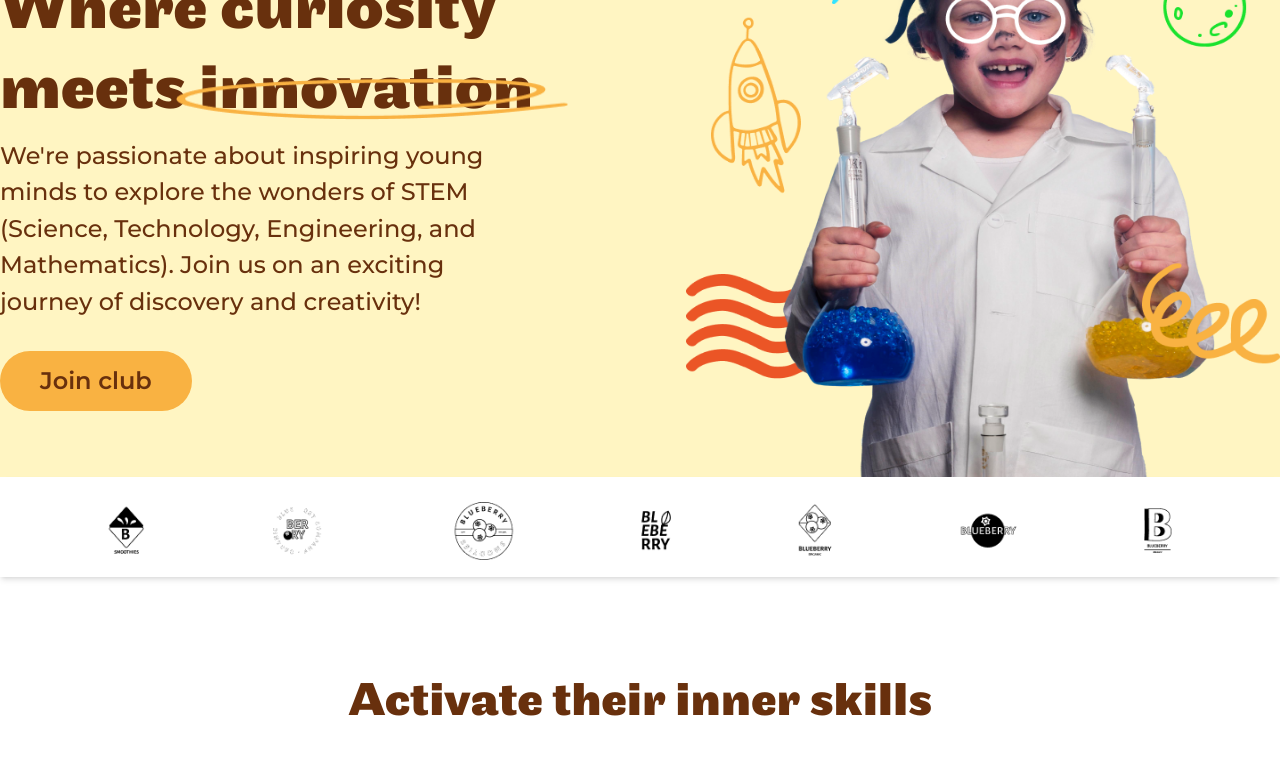
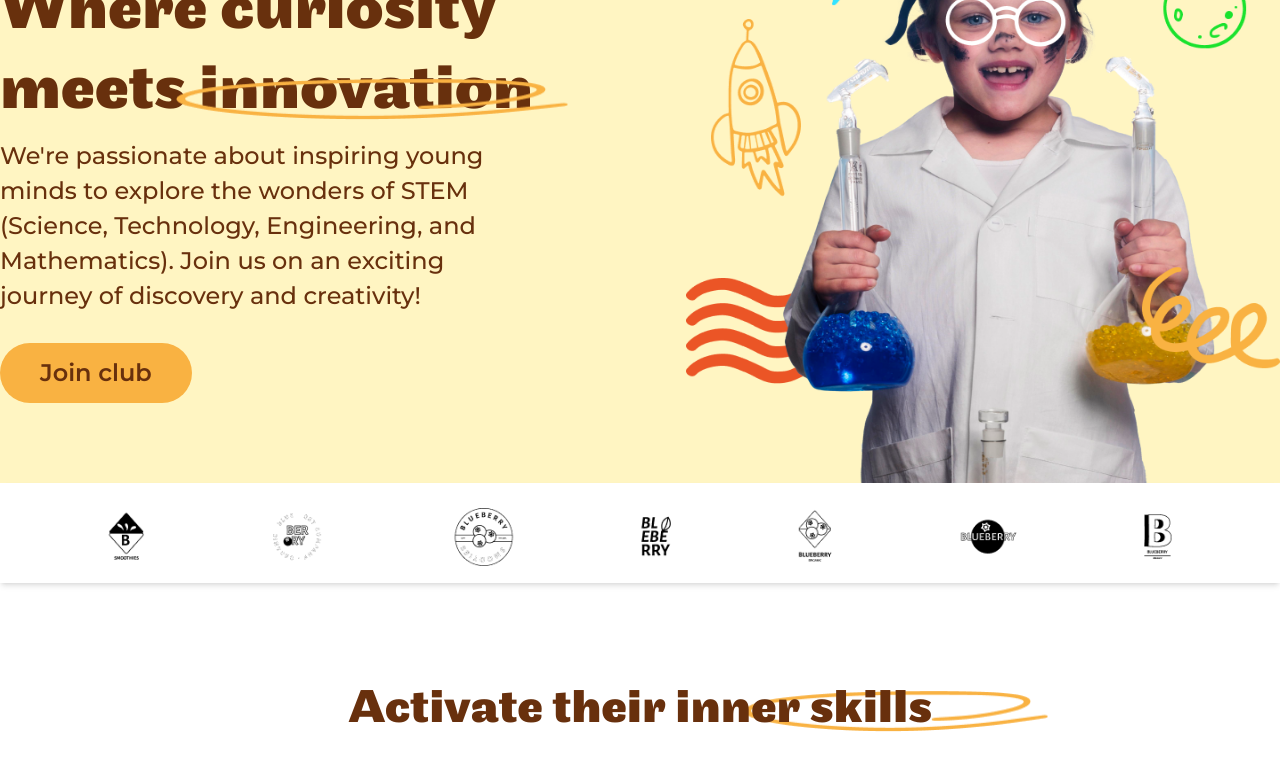
Before and after one commit to Princessayomide53/HandyCraft, a Next.js app: page / in a window 1280 px wide. Shown: the part 220-985 px from the top of the page. Built offline with nearby package versions, Linux system fonts and the light colour scheme.

Commit message:
added new pages

```diff
--- a/package.json
+++ b/package.json
@@ -12,12 +12,14 @@
     "next": "14.1.4",
     "react": "^18",
     "react-dom": "^18",
-    "react-slick": "^0.30.2"
+    "react-slick": "^0.30.2",
+    "slick-carousel": "^1.8.1"
   },
   "devDependencies": {
     "@types/node": "^20",
     "@types/react": "^18",
     "@types/react-dom": "^18",
+    "@types/react-slick": "^0.23.13",
     "autoprefixer": "^10.4.19",
     "eslint": "^8",
     "eslint-config-next": "14.1.4",
--- a/src/app/component/HomePage.tsx
+++ b/src/app/component/HomePage.tsx
@@ -3,6 +3,8 @@ import Nav from "./Layout/Nav";
 import Hero from "./Layout/Hero";
 import Main from "./Layout/Main";
 import Programs from "./Layout/Programs";
+import Testimonial from "./Layout/Testimonial";
+import Join from "./Layout/Join";
 
 const HomePage: React.FC = () => {
   return (
@@ -11,6 +13,8 @@ const HomePage: React.FC = () => {
       <Hero />
       <Main />
       <Programs />
+      <Testimonial />
+      <Join />
       {/* <Image
           className="relative dark:drop-shadow-[0_0_0.3rem_#ffffff70] dark:invert"
           src="/next.svg"
--- a/src/app/component/Layout/Hero.tsx
+++ b/src/app/component/Layout/Hero.tsx
@@ -29,7 +29,7 @@ const Hero: React.FC = () => {
               //   height={20}
               priority
             />
-            <p className="pt-[1.12rem] text-[#68300D] text-[1.5rem] font-medium leading-[2.2875rem]">
+            <p className="pt-[1.12rem] text-[#68300D] text-[1.5rem] font-medium leading-[2.1875rem]">
               We're passionate about inspiring young
               <br /> minds to explore the wonders of STEM <br />
               (Science, Technology, Engineering, and
@@ -42,7 +42,7 @@ const Hero: React.FC = () => {
           </div>
           <div>
             <Image
-              className="w-[37.125rem] h-[37.375rem]"
+              className="w-[37.125rem] h-[37.775rem]"
               src={hero}
               alt="Logo"
               //   width={52}
--- /dev/null
+++ b/src/app/component/Layout/Join.tsx
@@ -0,0 +1,39 @@
+import React from "react";
+import Image from "next/image";
+import objects from "../../../../public/Assets/objects.png";
+
+const Join: React.FC = () => {
+  return (
+    <section className="">
+      <div className="relative">
+        <Image
+          className="w-full h-[40.775rem]"
+          src={objects}
+          alt="Logo"
+          //   width={52}
+          //   height={20}
+          priority
+        />
+        <div className="absolute z-10 top-[15.5rem] left-1/2 transform -translate-x-1/2">
+          <h1
+            className="text-[#68300D] text-[3rem] font-bold leading-tight text-center"
+            style={{
+              fontFamily: "MapleMono",
+              // fontSize: "4rem",
+            }}
+          >
+            Join the Handycraft
+            <br /> Symposium
+          </h1>
+          <div className="mt-[2.88rem] pb-[1rem] flex justify-center">
+            <button className=" flex justify-center px-12 py-3 bg-[#F9B242] text-[#68300D] text-[1.5rem] font-semibold rounded-full">
+              Register
+            </button>
+          </div>
+        </div>
+      </div>
+    </section>
+  );
+};
+
+export default Join;
--- a/src/app/component/Layout/Main.tsx
+++ b/src/app/component/Layout/Main.tsx
@@ -3,6 +3,7 @@ import Image from "next/image";
 import item1 from "../../../../public/Assets/item1.png";
 import item2 from "../../../../public/Assets/item2.png";
 import item3 from "../../../../public/Assets/item3.png";
+import vector from "../../../../public/Assets/vector.png";
 
 const Main: React.FC = () => {
   type Skills = {
@@ -38,14 +39,24 @@ const Main: React.FC = () => {
   return (
     <main className="bg-white w-full h-[85rem]">
       <div className="mt-[5.67rem]">
+        <div className="relative pb-[5rem]">
           <h2
-          className="text-[#68300D] text-[3rem] text-center"
+            className="text-[#68300D] text-[3rem] text-center absolute  z-20 inset-0"
             style={{
               fontFamily: "MapleMono",
             }}
           >
             Activate their inner skills
           </h2>
+          <Image
+            className="w-[19.02544rem] h-[2.53519rem] absolute left-[46.5rem] top-[1.1rem]"
+            src={vector}
+            alt="vector"
+            //   width={52}
+            //   height={20}
+            priority
+          />
+        </div>
         <div className="grid-cols-1 space-y-[4rem] pt-[5rem] pb-[4.] ">
           {items.map((skill, index) => (
             <div key={skill.id}>
--- /dev/null
+++ b/src/app/component/Layout/Testimonial.tsx
@@ -0,0 +1,18 @@
+import React from "react";
+
+const Testimonial: React.FC = () => {
+  return (
+    <section className="pt-[6.19rem] h-full">
+      <h2
+        style={{
+          fontFamily: "MapleMono",
+        }}
+        className="pt-[1.75rem] text-[3rem] text-[#68300D] leading-tight font-bold text-center"
+      >
+        What parents are saying
+      </h2>
+    </section>
+  );
+};
+
+export default Testimonial;
```
Also changed, not shown: public/Assets/objects.png (added), 1 other file (tests, documents, lock files or other folders). Lines whose indentation alone changed are shown as unchanged.
